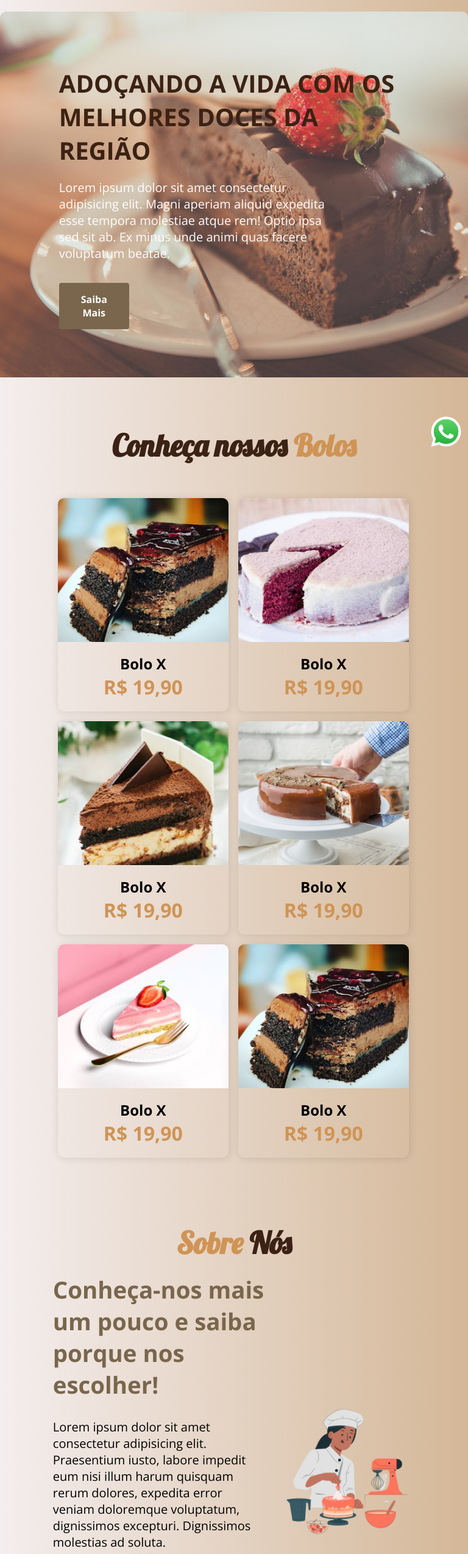
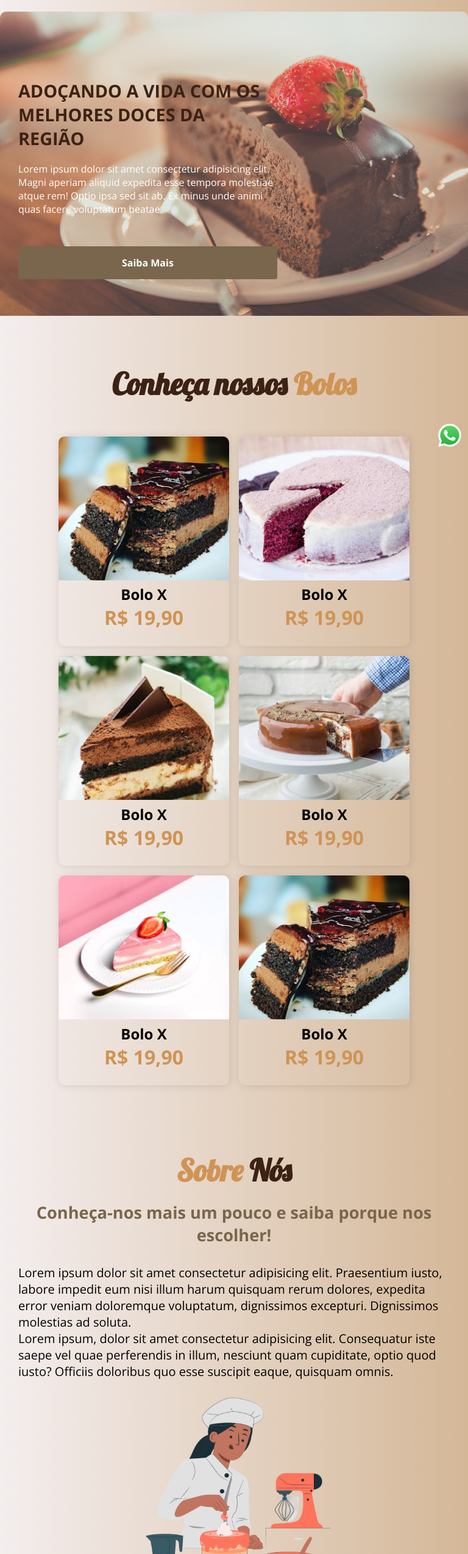
Before and after one commit to lucas-aguiar33/confeitaria, a plain HTML site: page index.html in a window 768 px wide. Shown: the part 51-2600 px from the top of the page at 61% size. Drawn offline with nearby package versions, Linux system fonts and the light colour scheme.

Commit message:
ajustando responvidade para as telas até 480px e até 768px

```diff
--- a/css/responsivo.css
+++ b/css/responsivo.css
@@ -1,10 +1,6 @@
-@media screen and (max-width:576px){
+@media screen and (min-width:320px) and (max-width:480px){
     nav {
         display: none;
-    }
-
-    section:first-of-type{
-        background: url('../img/background-bolo.jpg') no-repeat center;
     }
 
     .home {
@@ -22,12 +18,15 @@
     }
 
     .home p {
+        width:100%;
         font-size:1rem;
     }
 
-    .bolos {
-        justify-content: center;
+    .card {
+        height:auto;
+        padding-bottom:15px;
     }
+
 
     .sobre {
        display: block;
@@ -46,31 +45,68 @@
         width: 80%;
     }
 
+    aside img {
+        width:40px;
+    }
 }
-@media screen and (max-width:920px) {
-    .home p {
-        width:80%;
+
+
+@media screen and (min-width:481px) and (max-width:768px){
+    nav {
+        display: none;
     }
 
-    .sobre-info {
-        display: flex;
-        flex-direction: column;
-        align-items: center;
-        justify-content: center;
-        gap:20px;
-    }
-
-    .sobre-info-img {
+    section {
         width:100%;
     }
 
-    .sobre-info-text {
+    .home {
         width:100%;
     }
 
-    .sobre-info h3 {
-        font-size:32px;
+    .home button {
+        width:60%;
+        margin-top:30px;
+    }
+
+    .home h1 {
+        font-size:1.8rem;
+    }
+
+    .home p {
+        width:60%;
+        font-size:1rem;
+    }
+
+    .card {
+        height:auto;
+        padding-bottom:15px;
     }
 
 
+    .sobre {
+       display: block;
+       padding:0 20px;
+    }
+
+    .sobre-text, .sobre-img {
+        width:100%;
+    }
+
+    .sobre-img {
+        text-align: center;
+    }
+
+    .sobre-text h3 {
+        font-size:1.7rem;
+        text-align: center;
+    }
+
+    .sobre-img img {
+        width: 50%;
+    }
+
+    aside img {
+        width:40px;
+    }
 }
--- a/css/style.css
+++ b/css/style.css
@@ -75,12 +75,12 @@ section:first-of-type {
 
 .home {
     width: 80vw;
-    height:70vh;
+    /* height:70vh; */
     margin:auto;
     display:flex;
     flex-direction: column;
     gap:20px;
-    padding:20px;
+    padding:40px 20px;
 }
 
 .home h1 {
@@ -131,7 +131,7 @@ section h2 > span {
 .bolos {
     display: flex;
     flex-flow: row wrap;
-    /* justify-content: center; */
+    justify-content: center;
     margin-top:3rem;
 }
 
@@ -155,7 +155,7 @@ section h2 > span {
 }
 
 .card-body {
-    margin-top:10px;
+    margin-top:12px;
 }
 
 .card-body h3 {
```
